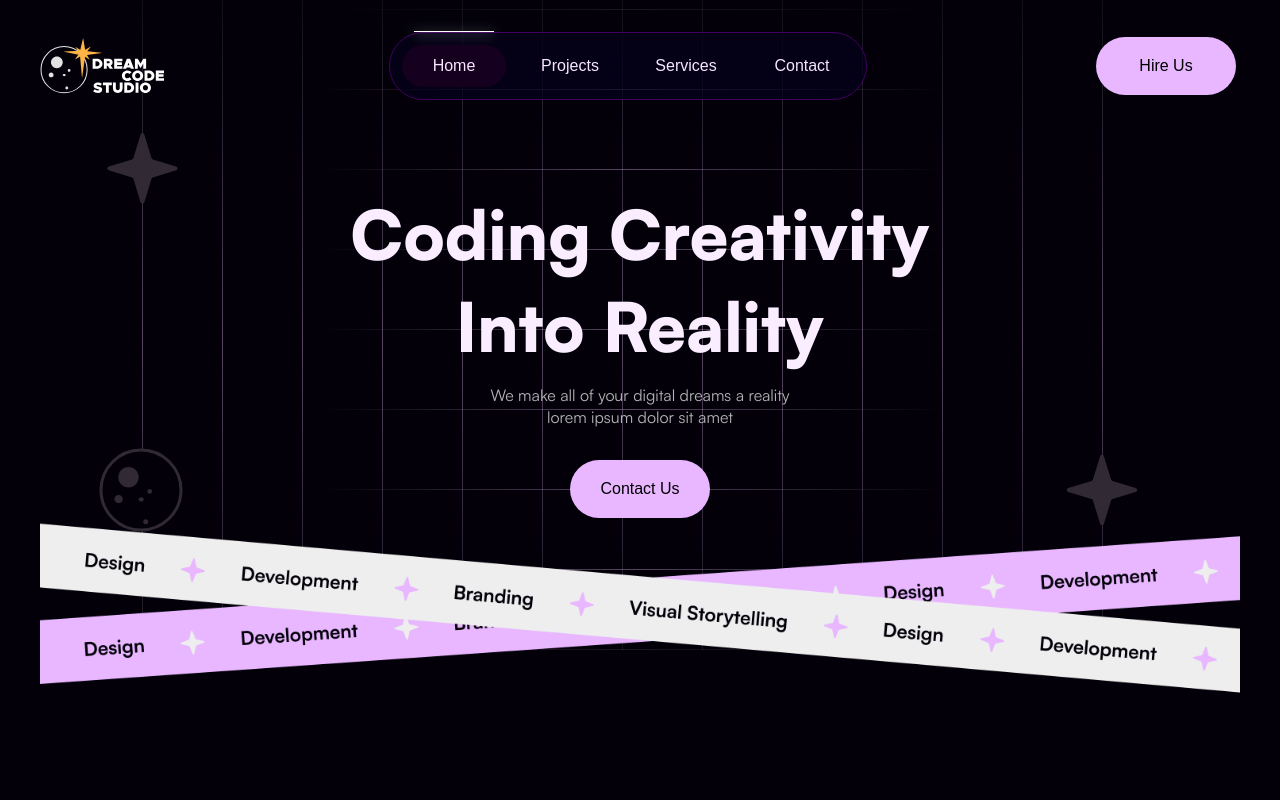
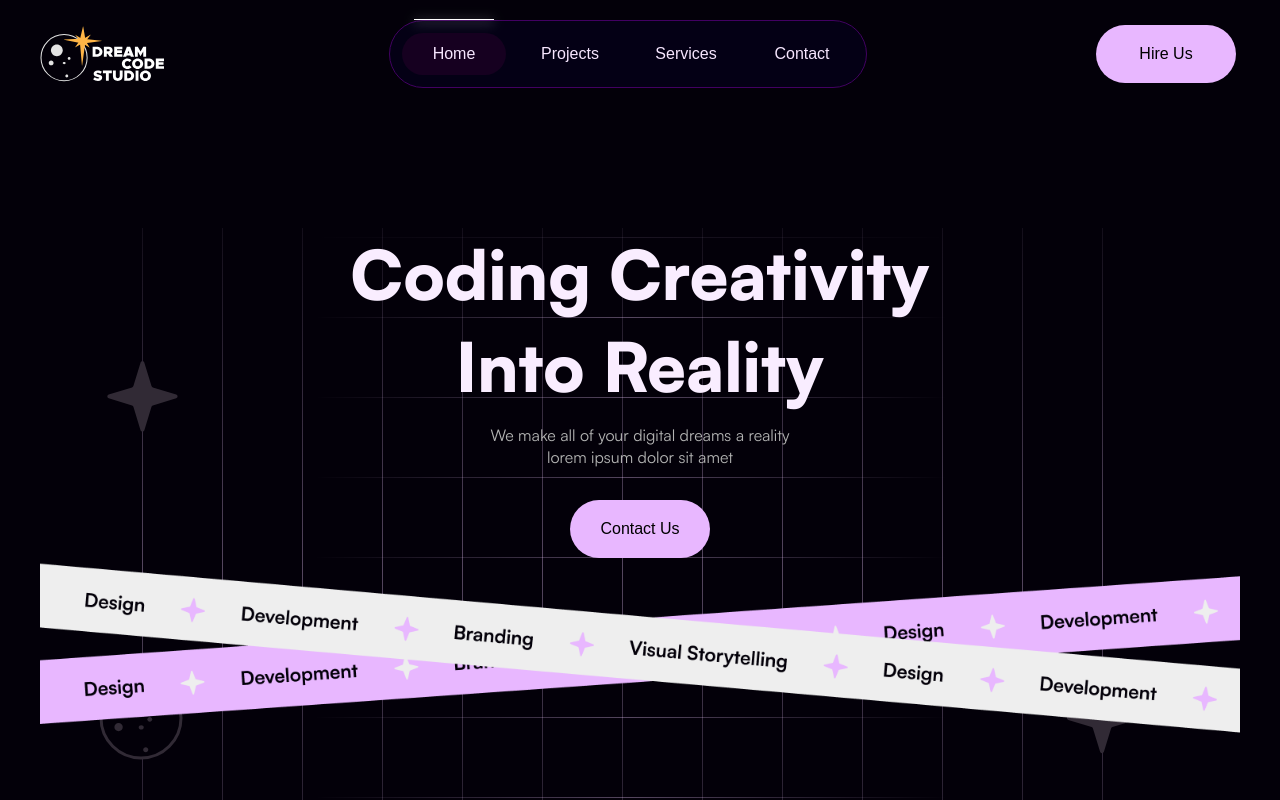
Before and after one commit to Dream-Code-Studio/dream-code-studio, a SvelteKit app: page / in a window 1280 px wide. Shown: the top 800 px of the page. Built offline with nearby package versions, Linux system fonts and the light colour scheme.

Commit message:
Glassmorphism Effect Added

```diff
--- a/src/routes/+layout.svelte
+++ b/src/routes/+layout.svelte
@@ -13,12 +13,14 @@
   })
 </script>
 
-<div class="wrapper">
-  <header class={`header ${scrolled && 'scrolled'}`}>
+<div class={`header-wrapper ${scrolled && 'scrolled'}`}>
+  <header class="header">
     <Logo />
     <Navbar />
     <Button text="Hire Us" />
   </header>
+</div>
+<div class="wrapper">
   <slot />
 </div>
 
@@ -29,17 +31,24 @@
     position: relative;
   }
   .scrolled  {
-    background-color: white;
+    backdrop-filter: blur(12px);
+    /* background-color: white; */
+    box-shadow: 0 10px 10px 0 rgba(0, 0, 0, 0.3);
+  }
+  .header-wrapper {
+    position: relative;
+    position: sticky;
+    top: 0;
+    left: 0;
+    z-index: 10;
   }
   .header {
-    position: sticky;
+    max-width: 1200px;
     margin: auto;
-    top: 32px;
-    left: 0;
+    padding-block: 20px;
     display: flex;
     justify-content: space-between;
     align-items: center;
     width: 100%;
-    z-index: 2;
   }
 </style>
```
